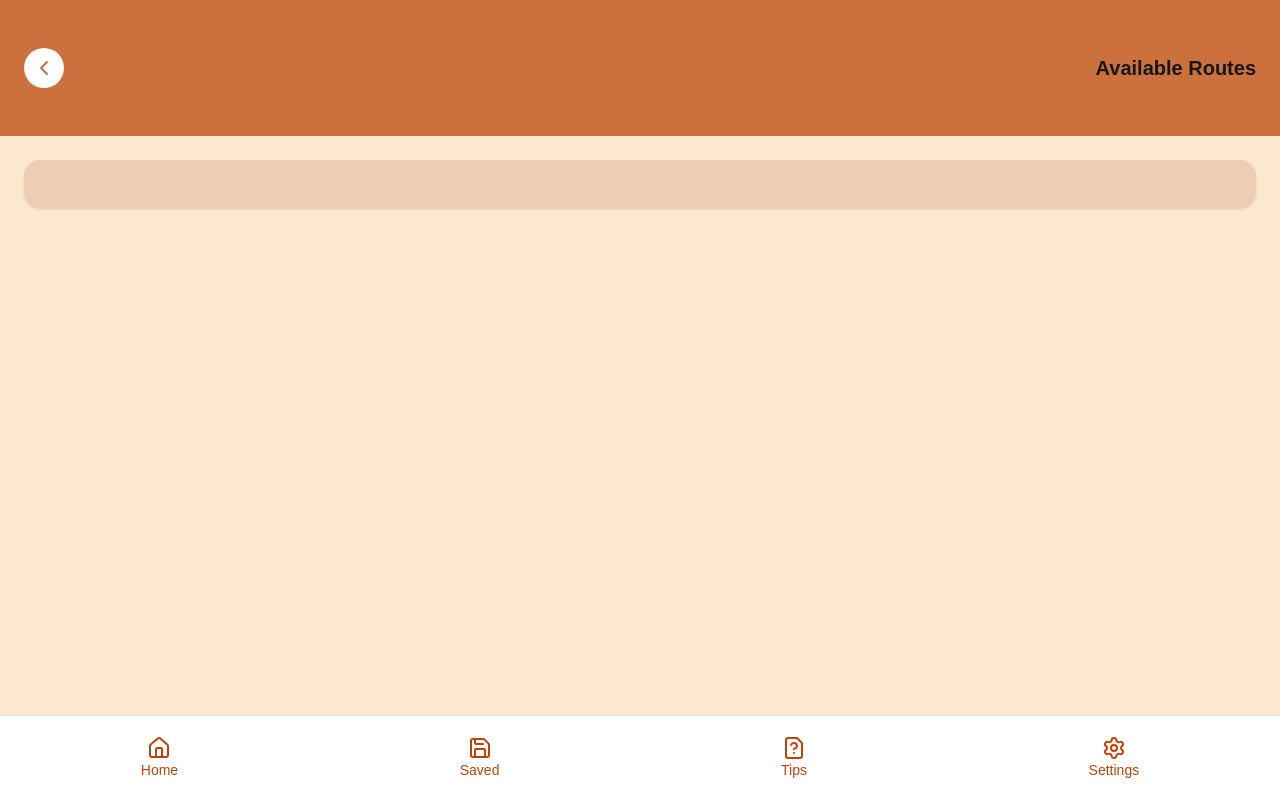
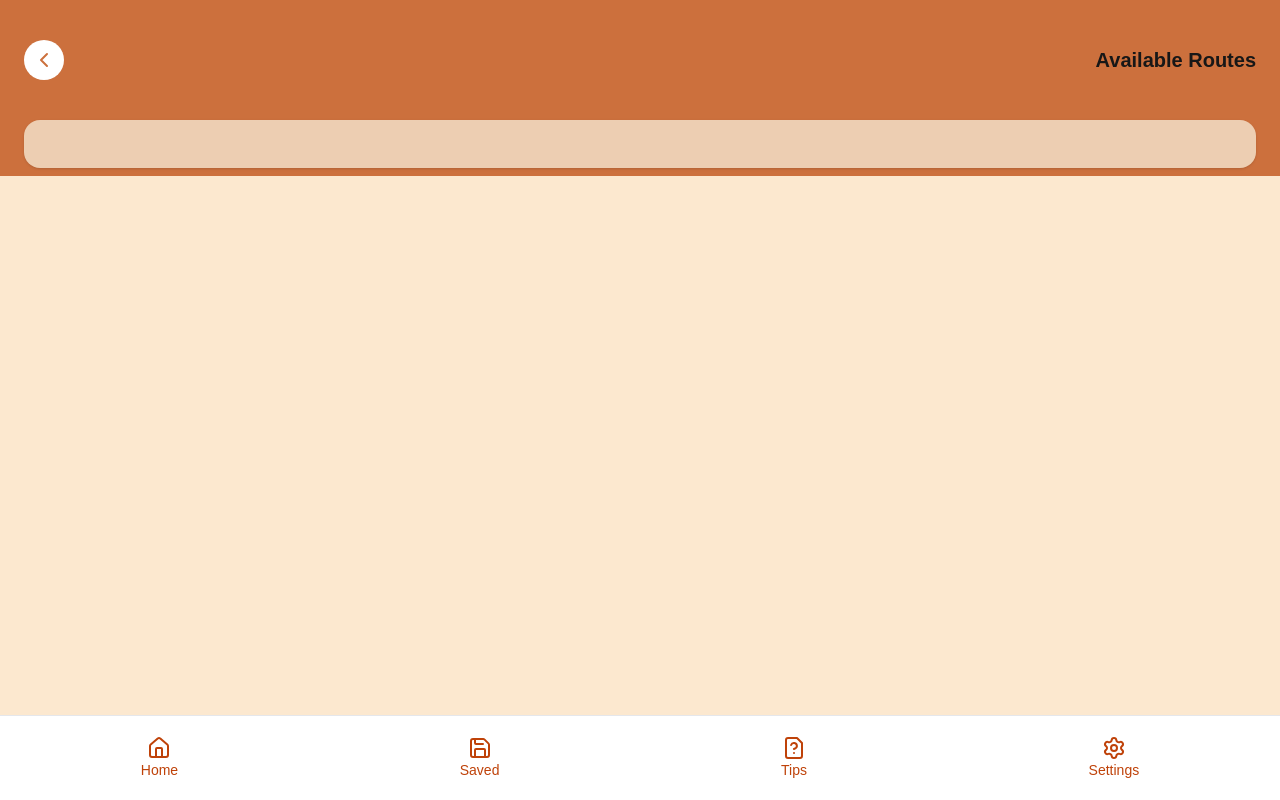
Before and after one commit to joemackay/matatu, a Next.js app: page /suggestions/1 in a window 1280 px wide. Built offline with nearby package versions, Linux system fonts and the light colour scheme.

Commit message:
Minor polishes - SVG images and div margins

```diff
--- a/app/(tabs)/map/page.tsx
+++ b/app/(tabs)/map/page.tsx
@@ -30,8 +30,8 @@ export default function Map() {
             <div className="w-1/3 px-2 flex justify-center items-center">
               <svg width="100" height="12" viewBox="0 0 100 12" xmlns="http://www.w3.org/2000/svg">
                 <line x1="0" y1="6" x2="100" y2="6"
-                      stroke="white" stroke-width="2"
-                      stroke-dasharray="8 6" stroke-linecap="round"/>
+                      stroke="white" strokeWidth="2"
+                      strokeDasharray="8 6" strokeLinecap="round"/>
               </svg>
             </div>
             <div className="w-1/3 flex flex-row justify-between items-center">
--- a/app/(tabs)/route/[id]/page.tsx
+++ b/app/(tabs)/route/[id]/page.tsx
@@ -69,8 +69,8 @@ export default function RouteDetails() {
             <div className="w-1/3 px-2 flex justify-center items-center">
               <svg width="100" height="12" viewBox="0 0 100 12" xmlns="http://www.w3.org/2000/svg">
                 <line x1="0" y1="6" x2="100" y2="6"
-                      stroke="white" stroke-width="2"
-                      stroke-dasharray="8 6" stroke-linecap="round"/>
+                      stroke="white" strokeWidth="2"
+                      strokeDasharray="8 6" strokeLinecap="round"/>
               </svg>
             </div>
             <div className="w-1/3 flex flex-row justify-between items-center">
--- a/app/(tabs)/suggestions/[field]/page.tsx
+++ b/app/(tabs)/suggestions/[field]/page.tsx
@@ -50,9 +50,11 @@ export default function FormSuggestionsPage({}) {
   }
   return (
     <div>
-      <div className="">
-        <div className="bg-[#CC703D] p-6">
-          <div className="flex justify-between items-center my-6">
+      <div className="relative">
+        <div className="bg-[#CC703D] absolute top-0 left-0 right-0 h-44 w-full">
+        </div>
+        <div className="p-6 relative z-50">
+          <div className="flex justify-between items-center my-4">
             <div className="w-1/2">
               <div className="flex justify-center items-center h-10 w-10 rounded-full bg-white" onClick={() => router.back()}>
                 <ChevronLeft className="h-6 w-6 text-[#CC703D]" />
@@ -63,7 +65,7 @@ export default function FormSuggestionsPage({}) {
             </div>
           </div>
         </div>
-        <div className="form-containter bg-[#EDCEB2] p-6 rounded-2xl shadow m-6 mb-4">
+        <div className="form-containter bg-[#EDCEB2] p-6 rounded-2xl shadow m-6 mt-0 mb-4 relative z-50">
           <form className="space-y-6">
             {/* FROM */}
             {fieldToEdit==="from" &&
--- a/app/ui/home/popular.tsx
+++ b/app/ui/home/popular.tsx
@@ -49,7 +49,7 @@ export default function Popular({onSelectDestination}: PopularProps) {
     }
   }
   return (
-    <div className="mt-6 p-6">
+    <div className="mt-0 p-6 pt-0">
       <div className="flex flex-row justify-between items-center mb-4 text-lg">
         <span className="text-[#59302C] font-bold">Popular Places</span>
         <Link
```
